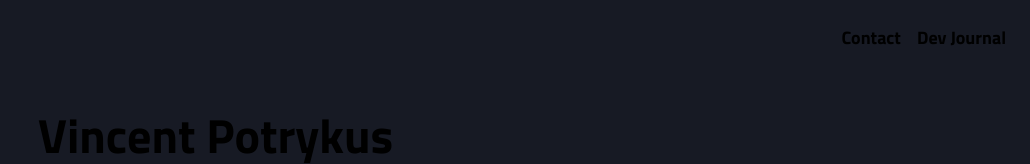
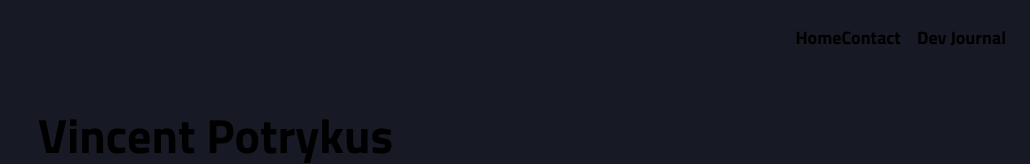
Before and after one commit to vnctptr/portfolio, a Next.js app: page / in a window 1280 px wide. Shown: the top 164 px of the page, without its empty margins (250-1280 px from the left). Built offline with nearby package versions, Linux system fonts and the light colour scheme.

Commit message:
Add link to home page

```diff
--- a/app/components/Navbar/Navbar.tsx
+++ b/app/components/Navbar/Navbar.tsx
@@ -13,6 +13,12 @@ export default function Navbar() {
         ></a>
       </div>
       <div>
+        <a
+          href="/"
+          className="text-lg no-underline text-grey-darkest hover:text-blue-dark header-font link"
+        >
+          Home
+        </a>
         <a
           href="contact"
           className="text-lg no-underline text-grey-darkest hover:text-blue-dark header-font link"
```
